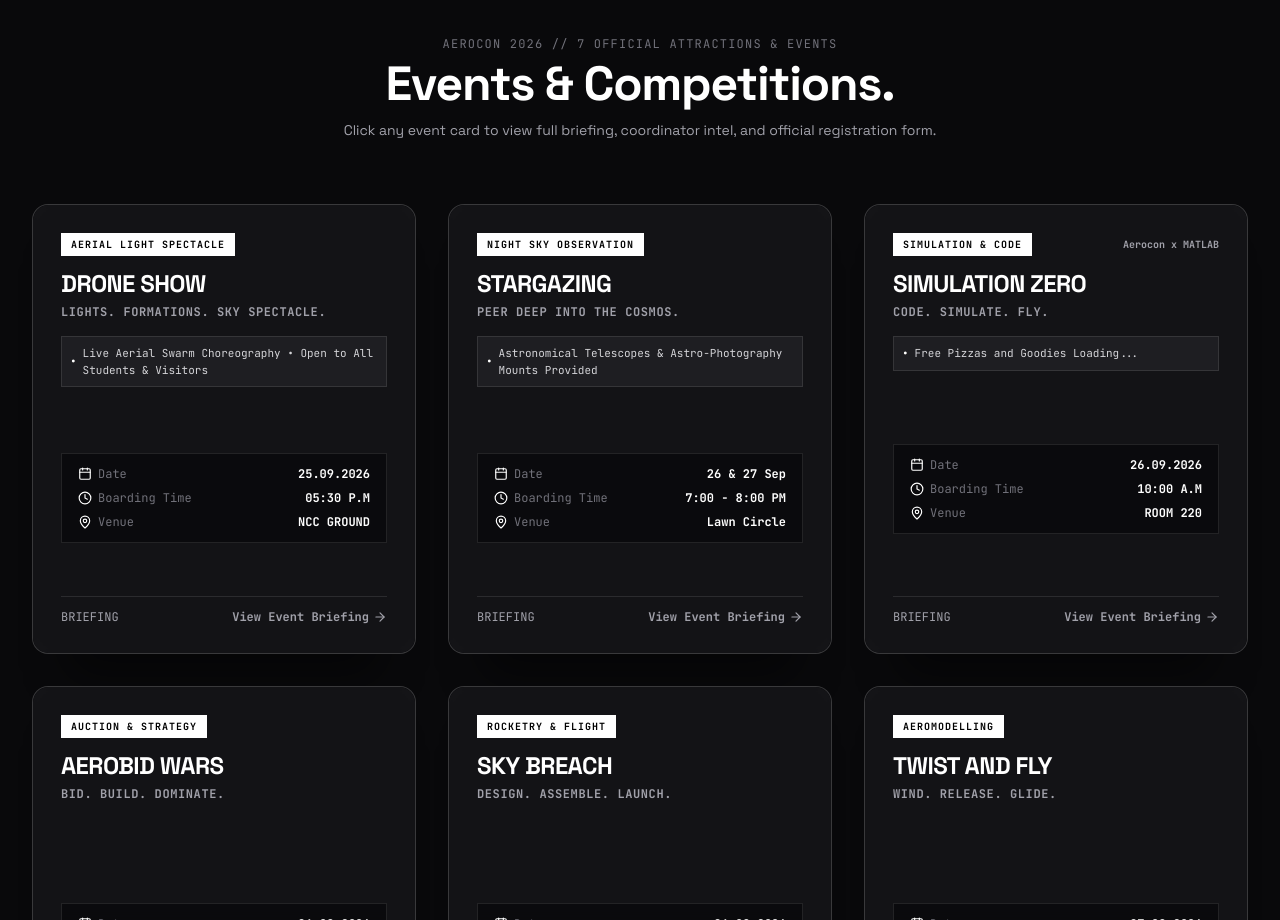
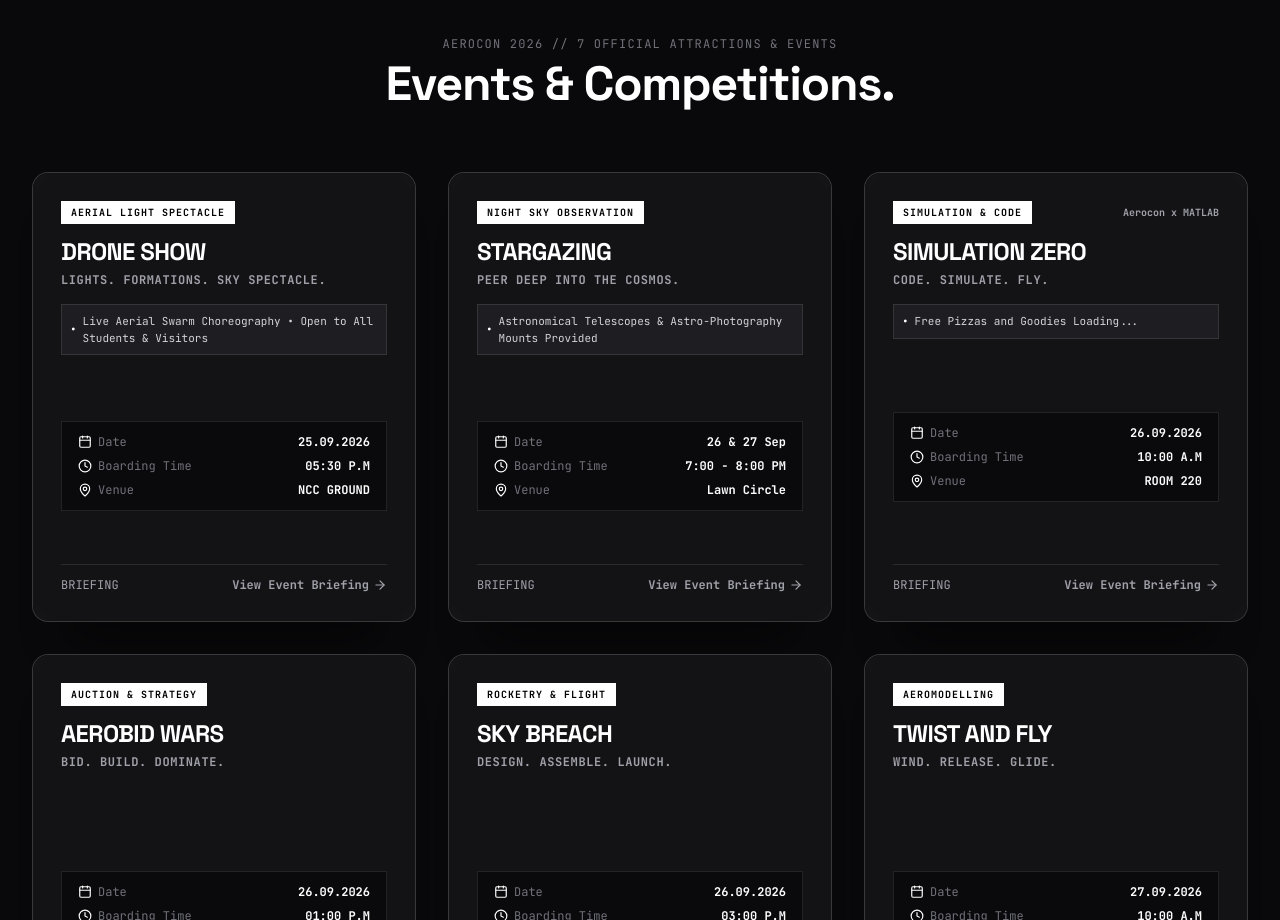
Before and after one commit to AayushRaj6447/aerocon-frontend, a React (Vite) app: page / in a window 1280 px wide. Shown: the part 1820-2740 px from the top of the page. Built offline with nearby package versions, Linux system fonts and the light colour scheme.

Commit message:
ui changes

```diff
--- a/src/components/Events.jsx
+++ b/src/components/Events.jsx
@@ -78,9 +78,7 @@ export default function Events() {
           <h2 className="text-3xl sm:text-4xl md:text-5xl font-bold tracking-tight text-white">
             Events & Competitions.
           </h2>
-          <p className="text-sm text-zinc-400 mt-3 font-normal">
-            Click any event card to view full briefing, coordinator intel, and official registration form.
-          </p>
+
         </div>
 
         {/* Event Cards Grid with FlipCard 3D Hover/Tilt & Scroll Reveal */}
```
